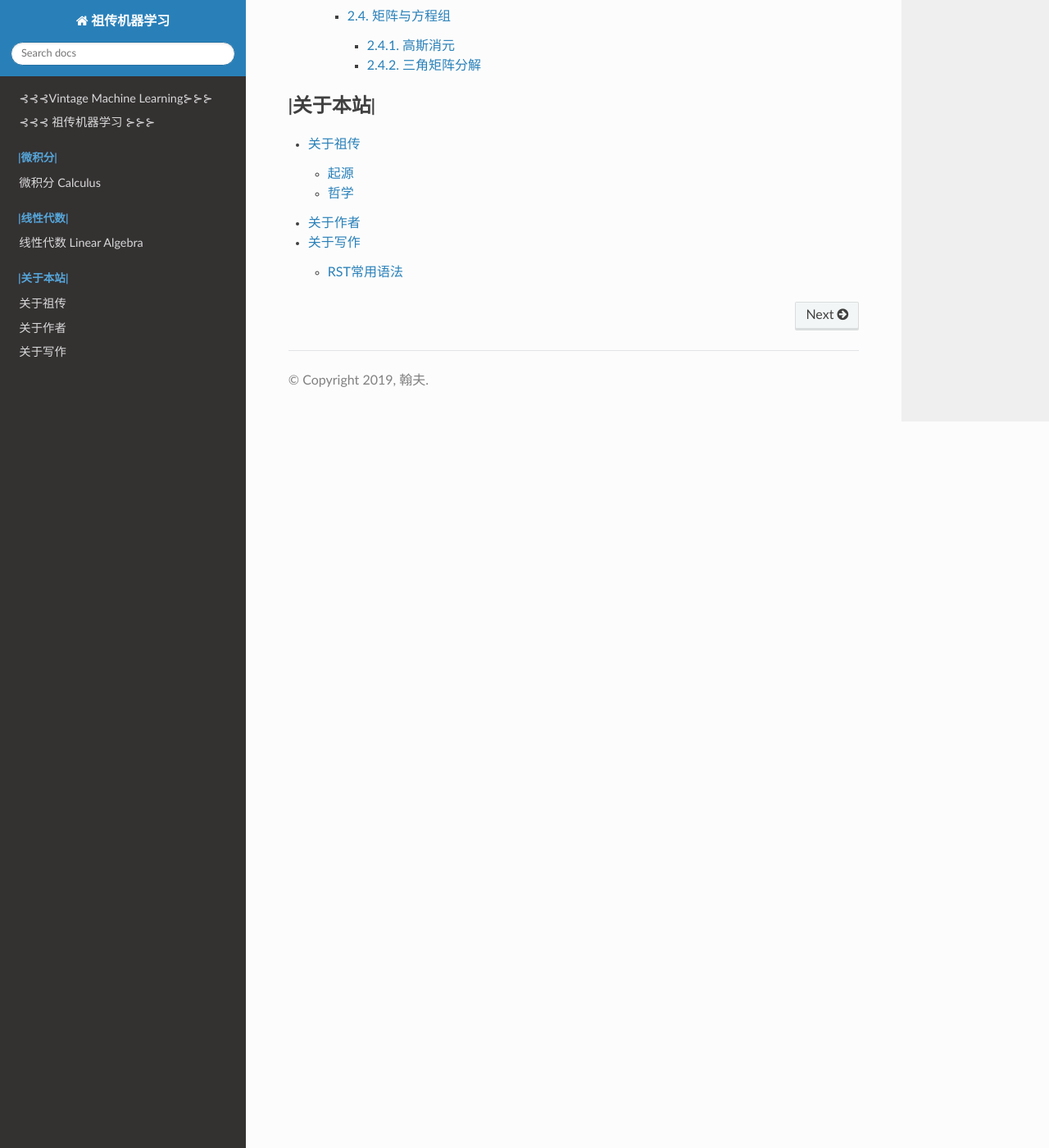
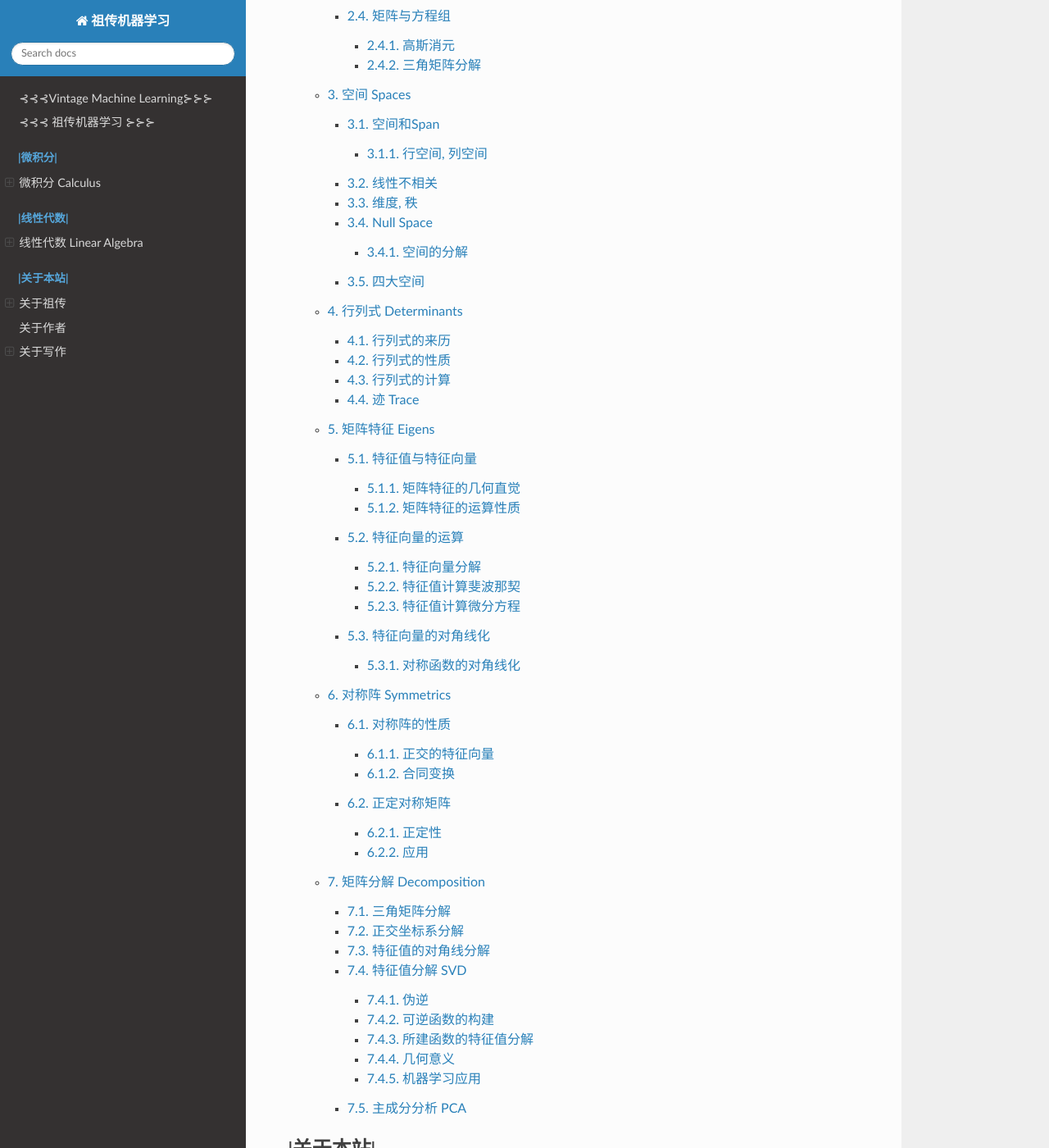
Before and after one commit to hanfu/-, a Sphinx documentation site: the page built from source/index.rst, in a window 1280 px wide and 1400 px high, scrolled down 2382 px. Shown: the whole window at 82% size. Built offline with Sphinx 7.4.7 and the Read the Docs theme 2.0.0, drawn with Linux system fonts in a browser that asks for light colours; pages that are not in the unit, such as notebooks, are missing from menus; some of the changed text lies outside the part shown.

Commit message:
finish chapter2 linear algebra

```diff
--- a/source/calculus/multivariable_calculus.rst
+++ b/source/calculus/multivariable_calculus.rst
@@ -18,6 +18,7 @@
 
 二次项形式
 
+.. _hessian:
 
-海森矩阵
+海森矩阵 Hessian Matrix
 ----
--- a/source/conf.py
+++ b/source/conf.py
@@ -64,6 +64,30 @@
 html_theme = "sphinx_rtd_theme"
 html_theme_path = [sphinx_rtd_theme.get_html_theme_path()]
 
+# https://sphinx-rtd-theme.readthedocs.io/en/stable/configuring.html
+html_theme_options = {
+    # 'canonical_url': '',
+    # 'analytics_id': 'UA-XXXXXXX-1',  #  Provided by Google in your dashboard
+    # 'logo_only': False,
+    # 'display_version': True,
+    # 'prev_next_buttons_location': 'bottom',
+    # 'style_external_links': False,
+    # 'vcs_pageview_mode': '',
+    # 'style_nav_header_background': 'white',
+    # # Toc options
+    # 'collapse_navigation': True,
+    # 'sticky_navigation': True,
+    # 'navigation_depth': 4,
+    # 'includehidden': True,
+    # 'titles_only': False,
+    'collapse_navigation': False,
+    'navigation_depth': -1,
+    'canonical_url': 'zh.vintageml.com',
+
+}
+
+
+
 # Add any paths that contain custom static files (such as style sheets) here,
 # relative to this directory. They are copied after the builtin static files,
 # so a file named "default.css" will overwrite the builtin "default.css".
--- /dev/null
+++ b/source/linear_algebra/decomposition.rst
@@ -0,0 +1,41 @@
+***********************
+矩阵分解 Decomposition
+***********************
+
+三角矩阵分解
+=========
+
+rref
+
+正交坐标系分解
+===========
+
+gram-schmidt
+
+特征值的对角线分解
+==================
+
+inv
+
+特征值分解 SVD
+==============
+
+重头戏!
+
+伪逆
+----
+
+可逆函数的构建
+--------------
+
+所建函数的特征值分解
+--------------------
+
+几何意义
+--------
+
+机器学习应用
+------------
+
+主成分分析 PCA
+======
--- /dev/null
+++ b/source/linear_algebra/determinants.rst
@@ -0,0 +1,25 @@
+****************
+行列式 Determinants
+****************
+
+最难点就是这个名字了. 中英文都不太好懂.
+
+作用是开启了观察矩阵的新角度. 到底一个矩阵的特征是什么?
+
+行列式的来历
+=========
+
+给我三个定律, 我定义一个新系统
+
+行列式的性质
+=========
+
+行列式十一条
+
+行列式的计算
+=========
+
+迹 Trace
+========
+
+类似的概念
--- /dev/null
+++ b/source/linear_algebra/eigens.rst
@@ -0,0 +1,36 @@
+***************
+矩阵特征 Eigens
+***************
+
+直指核心: 什么是一个矩阵的根本
+
+变换后的矩阵还是原来那个么?
+
+特征值与特征向量
+=============
+
+不变, 变形也不变, 変わらない
+
+矩阵特征的几何直觉
+------------------
+
+矩阵特征的运算性质
+------------------
+
+特征向量的运算
+==============
+
+特征向量分解
+------------
+
+特征值计算斐波那契
+------------------
+
+特征值计算微分方程
+------------------
+
+特征向量的对角线化
+===============
+
+对称函数的对角线化
+------------------
--- a/source/linear_algebra/index.rst
+++ b/source/linear_algebra/index.rst
@@ -16,9 +16,7 @@
 
 	接下来的两章,空间和正交, 会继续巩固我们对矩阵的熟悉程度. 正交的性质可以用来解决线性回归哦!
 
-	接下来, 学习会变得超乎你的想象. 在行列式和特征值的洗礼后, 你已经是最了解矩阵的小伙伴了. 最终,我们会使用这些奇妙的性质对不同类型的矩阵进行分解.这其中最广为人知的莫过于正定矩阵,和特征值分解(更多的人叫他奇异值分解). 我们会好好看看这两个小东西有什么厉害的.
-
-	最后一章是总结.我试图把相关的概念列在一起做联系和区别.
+	接下来, 学习会变得超乎你的想象. 在行列式和特征值的洗礼后, 你已经是最了解矩阵的小伙伴了. 最终,我们会使用这些奇妙的性质对不同类型的矩阵进行分解.这其中最广为人知的莫过于正定对称矩阵,和特征值分解(更多的人叫他奇异值分解). 我们会好好看看这两个小东西有什么厉害的.
 
 	不知道有没有同学们发现, 课程安排的依据正是MIT的线性代数课和课本, Gilbert Strang教授的Introduction to Linear Algebra [#ila]_.
 
@@ -31,7 +29,8 @@
 	orthogonality
 	determinants
 	eigens
-	decompositionss
+	symmetrics
+	decomposition
 	summary
 
 Reference
--- /dev/null
+++ b/source/linear_algebra/spaces.rst
@@ -0,0 +1,36 @@
+***********
+空间 Spaces
+***********
+
+是的, 背单词时间到了. 不要被这些陌生的奇怪的词组吓到, 他们是数学家用来简练描述特定概念的代码. 简单的记住他们的名字, 用自己逻辑来理解背后的概念.
+
+空间和Span
+=======
+让我们从二维平面开始.
+
+行空间, 列空间
+--------------
+
+线性不相关
+==========
+
+不相关, 独立,
+
+维度, 秩
+=========
+不相关的空间, 用二维和三维来想象
+
+Null Space
+==========
+
+这个中文是啥
+
+空间的分解
+--------
+
+矩的规律, nullspace的规律
+
+四大空间
+==========
+
+四大皆空. 这是一个神奇的图案.
--- /dev/null
+++ b/source/linear_algebra/symmetrics.rst
@@ -0,0 +1,42 @@
+*****************
+对称阵 Symmetrics
+*****************
+
+描述两组变量的关系, 超级常见, 浑然天成
+
+对称阵的性质
+===========
+
+正交的特征向量
+-----------
+
+合同变换
+-------
+
+正定对称矩阵
+=====
+
+正定性
+-----
+
+正定矩阵与半正定矩阵
+
+应用
+-----
+
+现实中很多物理都可以用SPD矩阵表示
+
+椭圆
+	椭圆公式
+
+能量
+	能量公式
+
+多元导数
+	还记得 :ref:`hessian` 么
+
+	f(x,y) is at its minimum if f'=0 and f''>0
+
+	f'' can be represented by matrix A
+
+	if A is SPD, then f''>0
```
Also changed, not shown: source/linear_algebra/orthogonolity.rst (added, +44 -0 lines).
